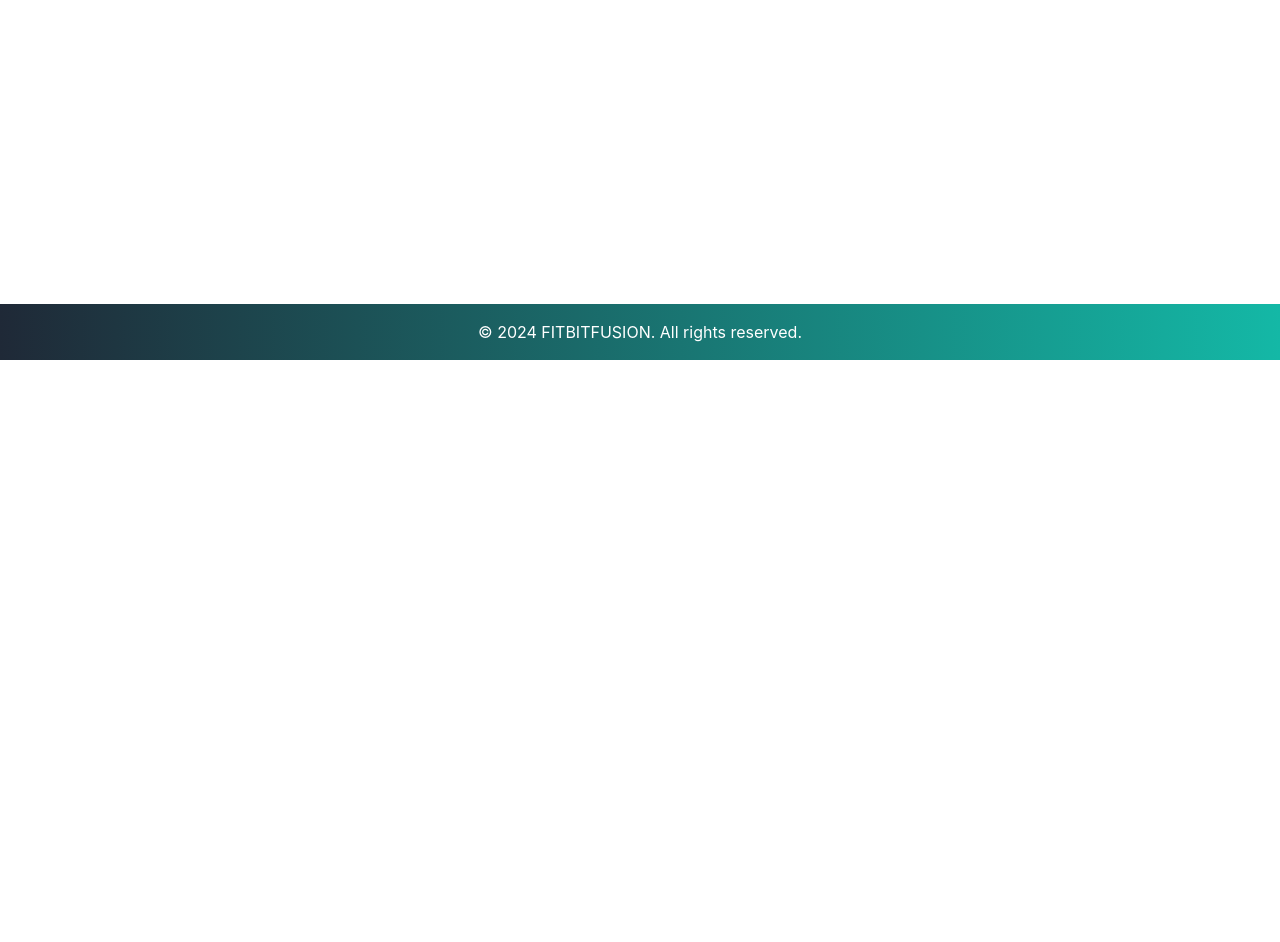
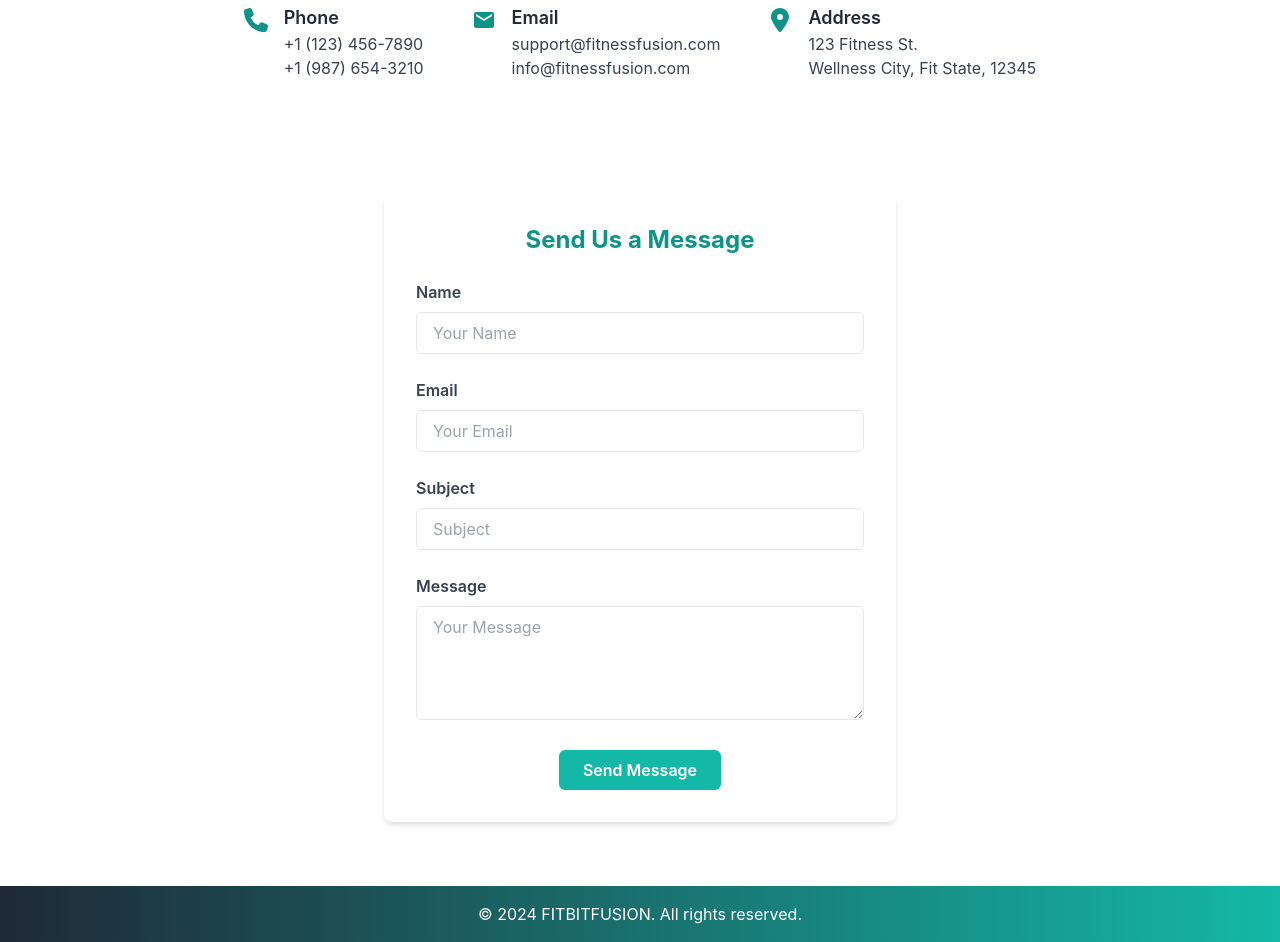
Before and after one commit to olasores/FitBitFusion, a React (Create React App) app: page /contact in a window 1280 px wide. Shown: the part 440-1382 px from the top of the page. Before the commit the page ends 800 px from the top, so only its background shows below. Built offline with nearby package versions, Linux system fonts and the light colour scheme.

Commit message:
PLS WORK

```diff
--- a/src/pages/ContactPage.js
+++ b/src/pages/ContactPage.js
@@ -1,11 +1,134 @@
+import React from "react";
+import { FaPhone } from "react-icons/fa6";
+import { FaLocationDot } from "react-icons/fa6";
+import { MdEmail } from "react-icons/md";
+
+
+
 
 export const ContactPage = () => {
     return (
         <>
-        <h1 className="text-center text-4xl ">
-        hello still in progress
-        </h1>
+            {/* Page header contact */}
+            <section className="bg-teal-500 py-16 text-center text-white">
+                <h1 className="text-4xl font-bold">Contact Us</h1>
+                <p className="mt-4 text-lg">Get in touch with us for any questions or support.</p>
+            </section>
 
+           {/* Contact Info Section */}
+           <section className="py-12 text-center">
+                <div className="container mx-auto">
+                    <h2 className="text-2xl font-bold text-teal-600 mb-4">Our Contact Information</h2>
+                    <p className="text-gray-700">Feel free to reach out to us directly via phone, email, or visit our office.</p>
+
+                    <div className="flex flex-col md:flex-row justify-center space-y-6 md:space-y-0 md:space-x-12 mt-8 text-left">
+                        {/* Phone Section */}
+                        <div className="flex items-start space-x-4">
+                            <FaPhone className="text-teal-600 text-2xl mt-1" />
+                            <div>
+                                <h3 className="font-semibold text-lg text-gray-800">Phone</h3>
+                                <p className="text-gray-700">+1 (123) 456-7890</p>
+                                <p className="text-gray-700">+1 (987) 654-3210</p>
+                            </div>
+                        </div>
+
+                        {/* Email Section */}
+                        <div className="flex items-start space-x-4">
+                            <MdEmail className="text-teal-600 text-2xl mt-1" />
+                            <div>
+                                <h3 className="font-semibold text-lg text-gray-800">Email</h3>
+                                <p className="text-gray-700">support@fitnessfusion.com</p>
+                                <p className="text-gray-700">info@fitnessfusion.com</p>
+                            </div>
+                        </div>
+
+                        {/* Address Section */}
+                        <div className="flex items-start space-x-4">
+                            <FaLocationDot className="text-teal-600 text-2xl mt-1" />
+                            <div>
+                                <h3 className="font-semibold text-lg text-gray-800">Address</h3>
+                                <p className="text-gray-700">123 Fitness St.</p>
+                                <p className="text-gray-700">Wellness City, Fit State, 12345</p>
+                            </div>
+                        </div>
+                    </div>
+                </div>
+            </section>
+
+            {/* send us a message Section */}
+            <section className="py-16 flex justify-center">
+                <div className="w-full max-w-lg bg-white p-8 rounded-lg shadow-md">
+                    <h2 className="text-2xl font-bold mb-6 text-teal-600 text-center">Send Us a Message</h2>
+
+                    <form className="space-y-6">
+                        {/* Name Field */}
+                        <div>
+                            <label className="block text-gray-700 font-semibold mb-2" htmlFor="name">
+                                Name
+                            </label>
+                            <input
+                                type="text"
+                                id="name"
+                                placeholder="Your Name"
+                                className="w-full px-4 py-2 border rounded-md focus:outline-none focus:border-teal-500"
+                                required
+                            />
+                        </div>
+
+                        {/* Email Field */}
+                        <div>
+                            <label className="block text-gray-700 font-semibold mb-2" htmlFor="email">
+                                Email
+                            </label>
+                            <input
+                                type="email"
+                                id="email"
+                                placeholder="Your Email"
+                                className="w-full px-4 py-2 border rounded-md focus:outline-none focus:border-teal-500"
+                                required
+                            />
+                        </div>
+
+                        {/* Subject Field */}
+                        <div>
+                            <label className="block text-gray-700 font-semibold mb-2" htmlFor="subject">
+                                Subject
+                            </label>
+                            <input
+                                type="text"
+                                id="subject"
+                                placeholder="Subject"
+                                className="w-full px-4 py-2 border rounded-md focus:outline-none focus:border-teal-500"
+                                required
+                            />
+                        </div>
+
+                        {/* Message Field */}
+                        <div>
+                            <label className="block text-gray-700 font-semibold mb-2" htmlFor="message">
+                                Message
+                            </label>
+                            <textarea
+                                id="message"
+                                rows="4"
+                                placeholder="Your Message"
+                                className="w-full px-4 py-2 border rounded-md focus:outline-none focus:border-teal-500"
+                                required
+                            ></textarea>
+                        </div>
+
+                        {/* Submit Button */}
+                        <div className="text-center">
+                            <button
+                                type="submit"
+                                className="bg-teal-500 hover:bg-teal-600 text-white font-semibold px-6 py-2 rounded-md"
+                            >
+                                Send Message
+                            </button>
+                        </div>
+                    </form>
+                </div>
+            </section>
         </>
     );
-}
+};
```
